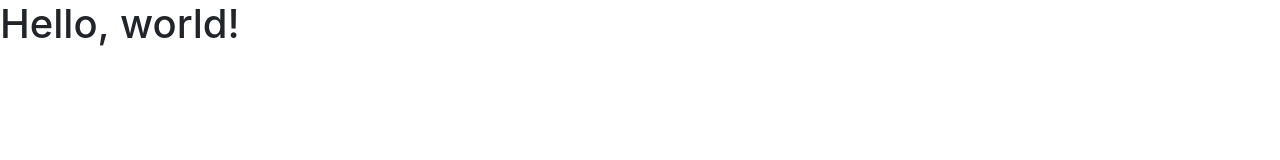
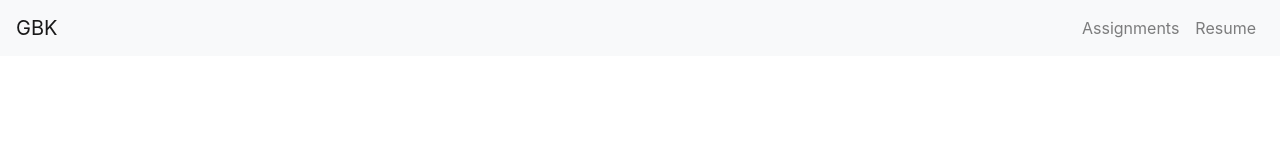
Before and after one commit to gambhirbk/personal_website, a plain HTML site: page website/index.html in a window 1280 px wide. Drawn offline with nearby package versions, Linux system fonts and the light colour scheme.

Commit message:
working on navigation bar

```diff
--- a/website/index.html
+++ b/website/index.html
@@ -18,7 +18,26 @@
   </head>
 
   <body data-new-gr-c-s-check-loaded= "14.993.0" data-gr-ext-installed>
-    <h1>Hello, world!</h1>
+    <!--Navbar-->
+    <nav class="navbar navbar-expand-lg navbar-light bg-light sticky-top navbar-custom">
+      <!--Navbar brand-->
+      <a class="navbar-brand" href=" "> GBK </a>
+
+      <div class="collapse navbar-collapse" id="navbarSupportedContent">
+        <ul class="navbar-nav ml-auto">
+          <li class="nav-item">
+            <a class="nav-link" href="https://gambhirkunwar.github.io/assignments.html"> Assignments</a>
+          </li>
+          <li class="nav-item">
+            <a class="nav-link" href="https://gambhirkunwar.github.io/GambhirKunwar_resume.pdf"> Resume </a>
+          </li>
+        </ul>
+      </div>
+
+
+
+
+    </nav>
 
     <!-- Optional JavaScript; choose one of the two! -->
 
```
